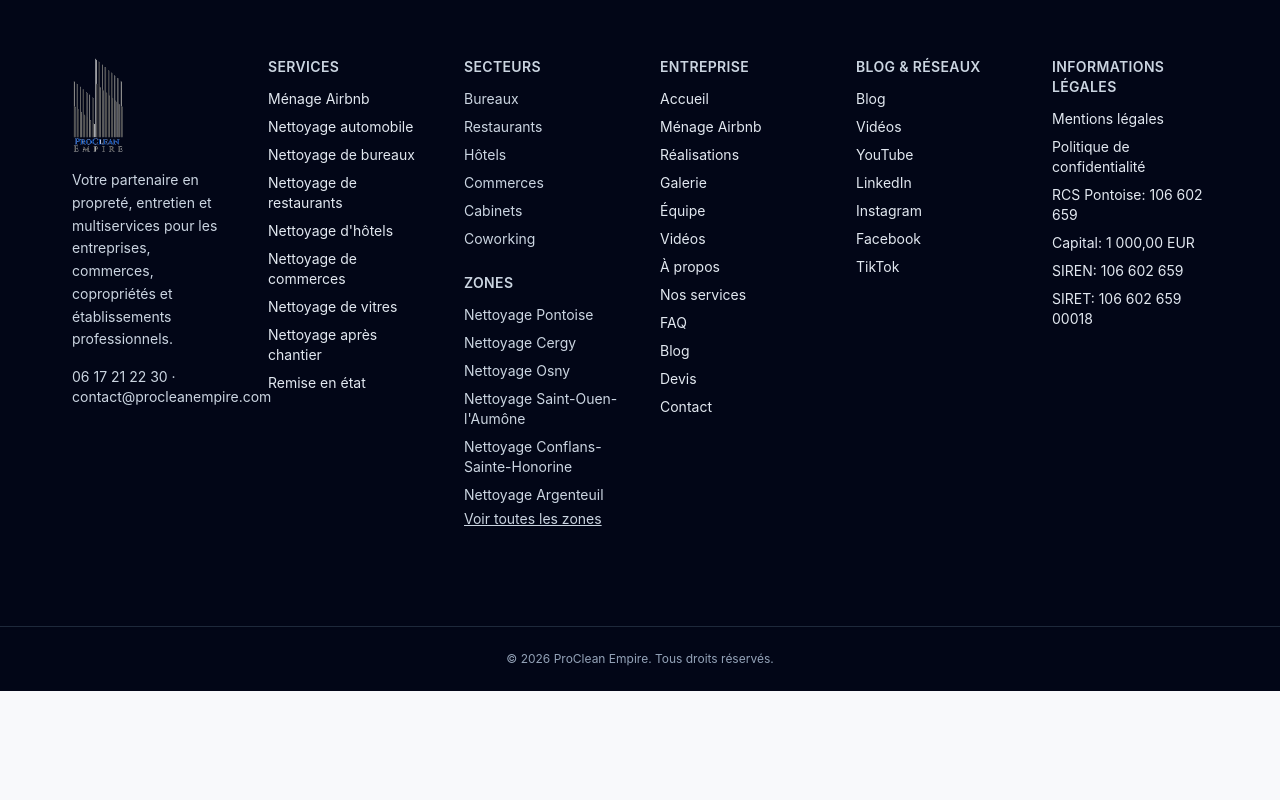
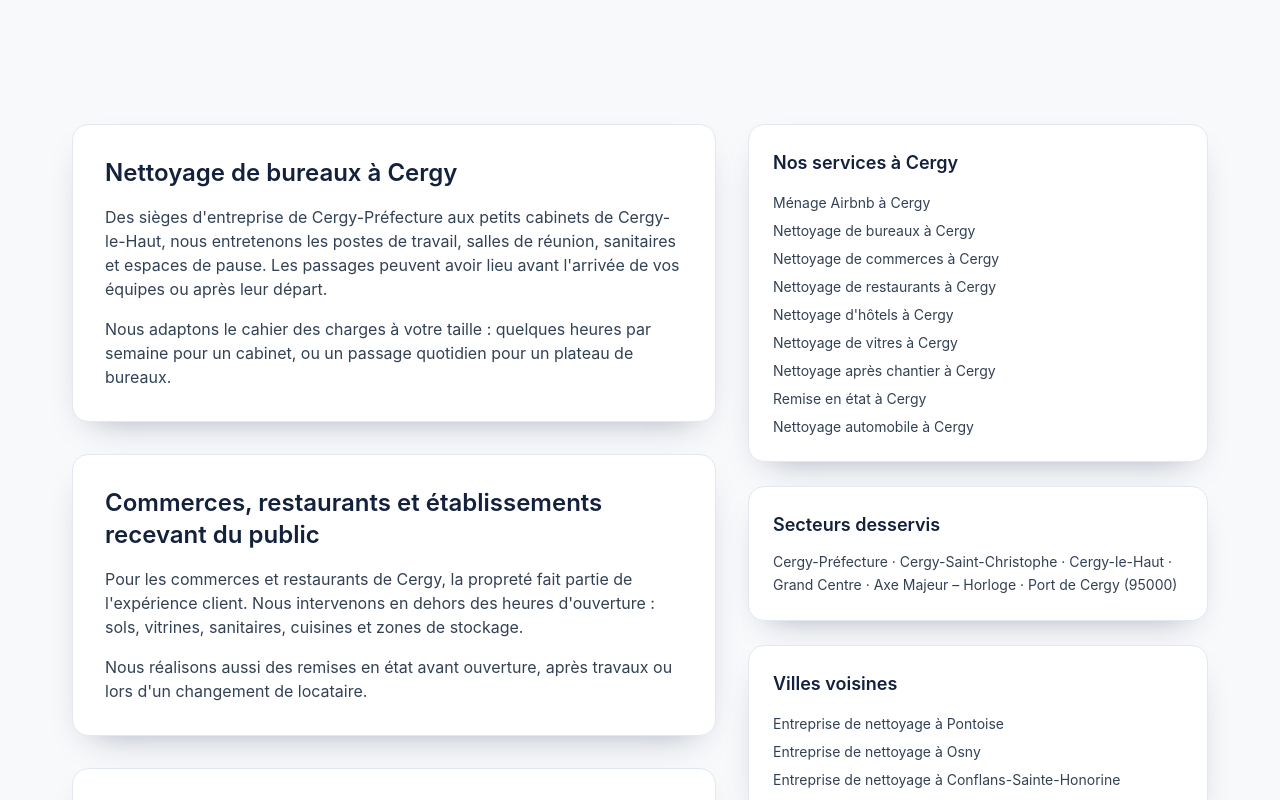
Before and after one commit to makayakevinh00-prog/https-procleanempire-multiservice.manus.space, a Next.js app: page /entreprise-nettoyage-cergy in a window 1280 px wide. Before the commit this address had no page. Shown: the part 580-1380 px from the top of the page. Before the commit the page ends 1271 px from the top, so only its background shows below. Built offline with nearby package versions, Linux system fonts and the light colour scheme.

Commit message:
Page ville Cergy

```diff
--- /dev/null
+++ b/app/entreprise-nettoyage-cergy/page.tsx
@@ -0,0 +1,15 @@
+import { buildMetadata } from "@/lib/site";
+import { CityLanding } from "@/components/pages/city-landing";
+import { getCityPage } from "@/lib/content/cities";
+
+const city = getCityPage("entreprise-nettoyage-cergy")!;
+
+export const metadata = buildMetadata({
+  title: city.metaTitle,
+  description: city.metaDescription,
+  path: "/entreprise-nettoyage-cergy"
+});
+
+export default function Page() {
+  return <CityLanding slug="entreprise-nettoyage-cergy" />;
+}
```
